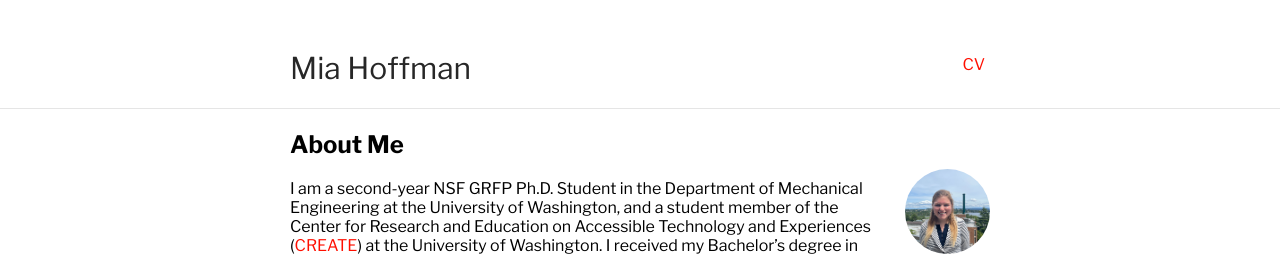
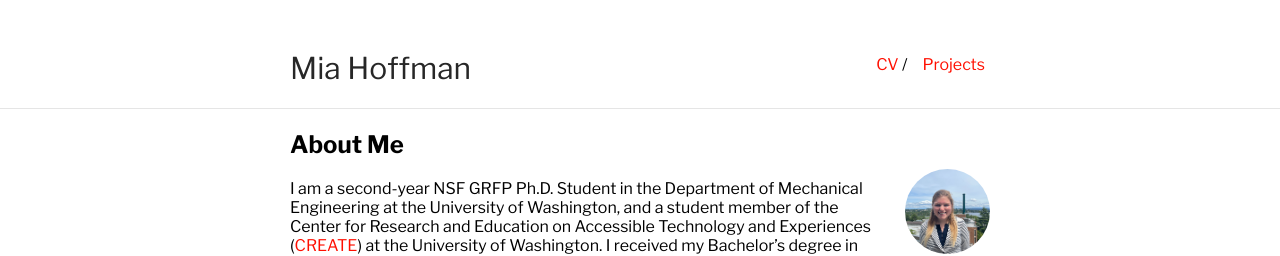
Before and after one commit to miahoffmannd/miahoffmannd.github.io, a Jekyll site: the page built from index.md, in a window 1280 px wide. Shown: the top 256 px of the page. Built offline with Jekyll 4.4.1, drawn with Linux system fonts in a browser that asks for light colours; our own code applies the rules of GitHub Pages for plain Markdown files.

Commit message:
Update _config.yml

```diff
--- a/_config.yml
+++ b/_config.yml
@@ -19,3 +19,5 @@ sass:
 nav:
  - name: "CV"
    link: "Hoffman_Mia_CV.pdf"
+ - name: "Projects"
+   link: "project.md"
```
